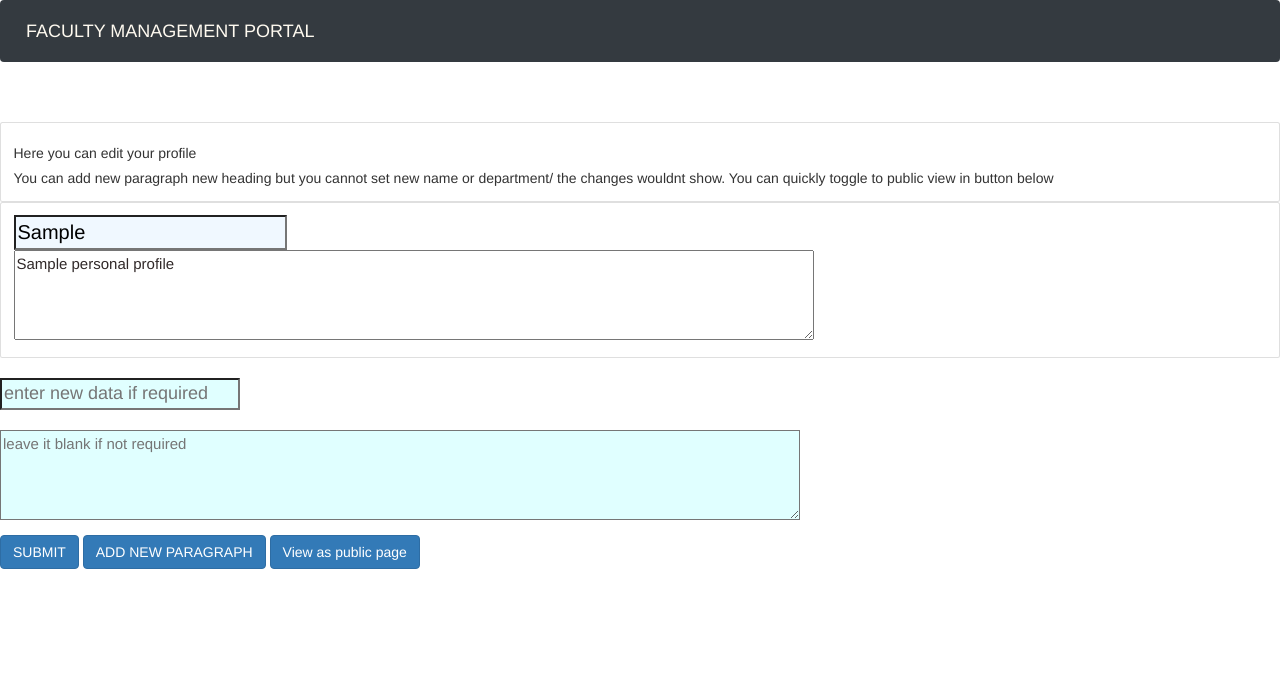
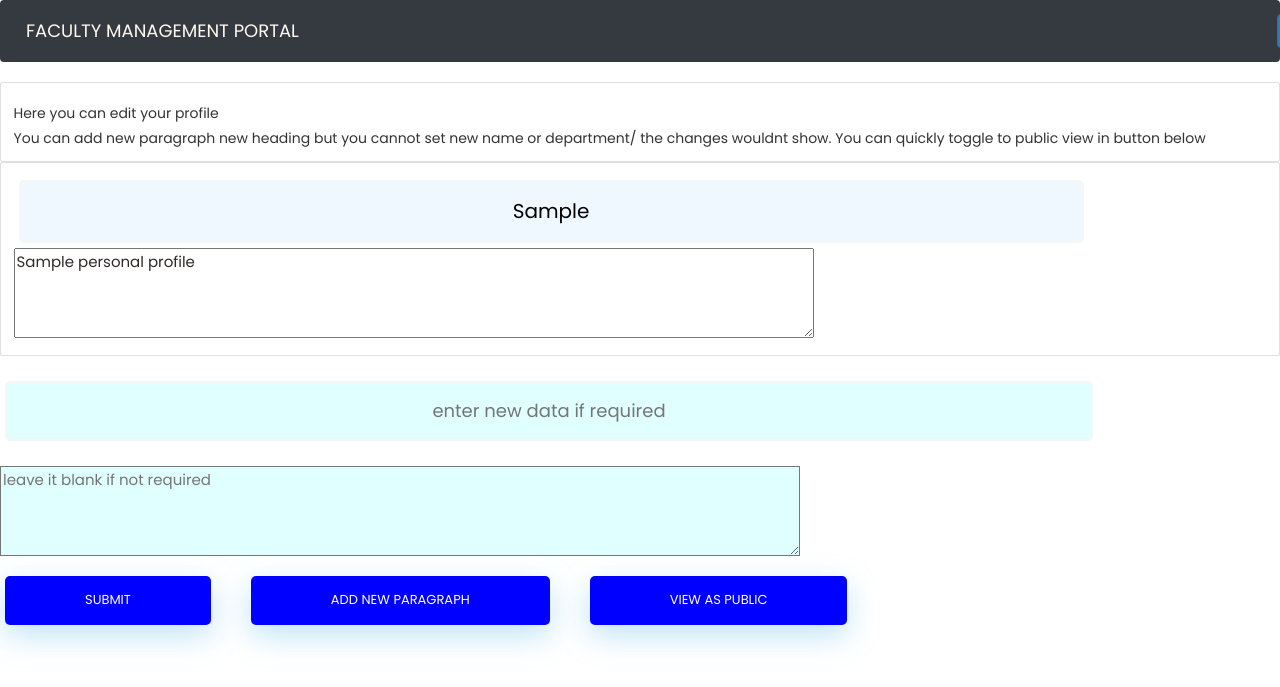
Before and after one commit to SoumyaDandapat/Faculty-Portal, a Flask app: page /dashboard/personal_profile in a window 1280 px wide; the page is wider, and only the part inside the window is pictured. Shown: the top 687 px of that part. Run offline with Flask 2, Linux system fonts and the light colour scheme; the visitor is signed in with stand-in values (Sample User, id 1); a database or web service that is not in the repository returns one stand-in record (values such as "Sample title"); some libraries are stand-ins or nearby versions.

Commit message:
fully functional first part

```diff
--- a/database/psql.py
+++ b/database/psql.py
@@ -77,8 +77,10 @@ class psql:
 
     def verify_user(self,data):
 
-        ans=self.cur.execute("SELECT count(*) FROM check_passwd(%s,%s)",(data["eid"],data["pass"]))
+        print("SELECT count(*) FROM check_passwd({},{})".format(data["eid"],data["pass"]))
+        ans=self.cur.execute("SELECT * FROM check_passwd(%s,%s)",(data["eid"],data["pass"]))
         ans=self.cur.fetchone()
+        print(ans)
         if ans[0] == 'y':
             return True
         return False
--- a/templates/base.html
+++ b/templates/base.html
@@ -24,6 +24,8 @@
         <link href="//netdna.bootstrapcdn.com/bootstrap/3.2.0/css/bootstrap.min.css" rel="stylesheet" id="bootstrap-css">
         <script src="//netdna.bootstrapcdn.com/bootstrap/3.2.0/js/bootstrap.min.js"></script>
         <script src="//code.jquery.com/jquery-2.1.3.min.js"></script>
+        <link rel="stylesheet" type="text/css" href="{{ url_for('static', filename='styles/login.css') }}">
+
     <title>FACULTY MANAGEMENT</title>
 </head>
 
--- a/templates/personal_profile.html
+++ b/templates/personal_profile.html
@@ -1,8 +1,6 @@
 {% extends "base.html" %}
 
 {% block content %}
-
-<br><br>
 
 <div class="card" style="width:inherit;">
     <!-- <img class="card-img-top" src="..." alt="Card image cap"> -->
@@ -43,9 +41,15 @@
       <textarea input type="text" style="font-size:15px;color:grey; block-size: 90px;width: 800px;background-color:lightcyan;" name="newp" placeholder="leave it blank if not required" ></textarea>
       <br>
     </p>
-<input class="btn btn-primary" type="submit" name="sub" value="SUBMIT" ">
-<input  class="btn btn-primary" type="submit" name="sub" value="ADD NEW PARAGRAPH" >
-<a href="/public/{{eid}}" class="btn btn-primary" target="_blank">View as public page</a>
+
+
+<div class="row" >
+<input class="btn btn-primary" type="submit" name="sub" value="SUBMIT" style="background-color: blue;">
+<input  class="btn btn-primary" type="submit" name="sub" value="ADD NEW PARAGRAPH" style="background-color: blue;" >
+<!-- <a href="/public/{{eid}}" class="btn btn-primary" target="_blank">View as public page</a>  -->
+<input class="btn btn-primary"  onclick="location.href = '/public/{{eid}}'" type="button" value="View as Public" style="background-color: blue;">
+
+</div>
 </form>
 
 <!-- <p name="base">
```
